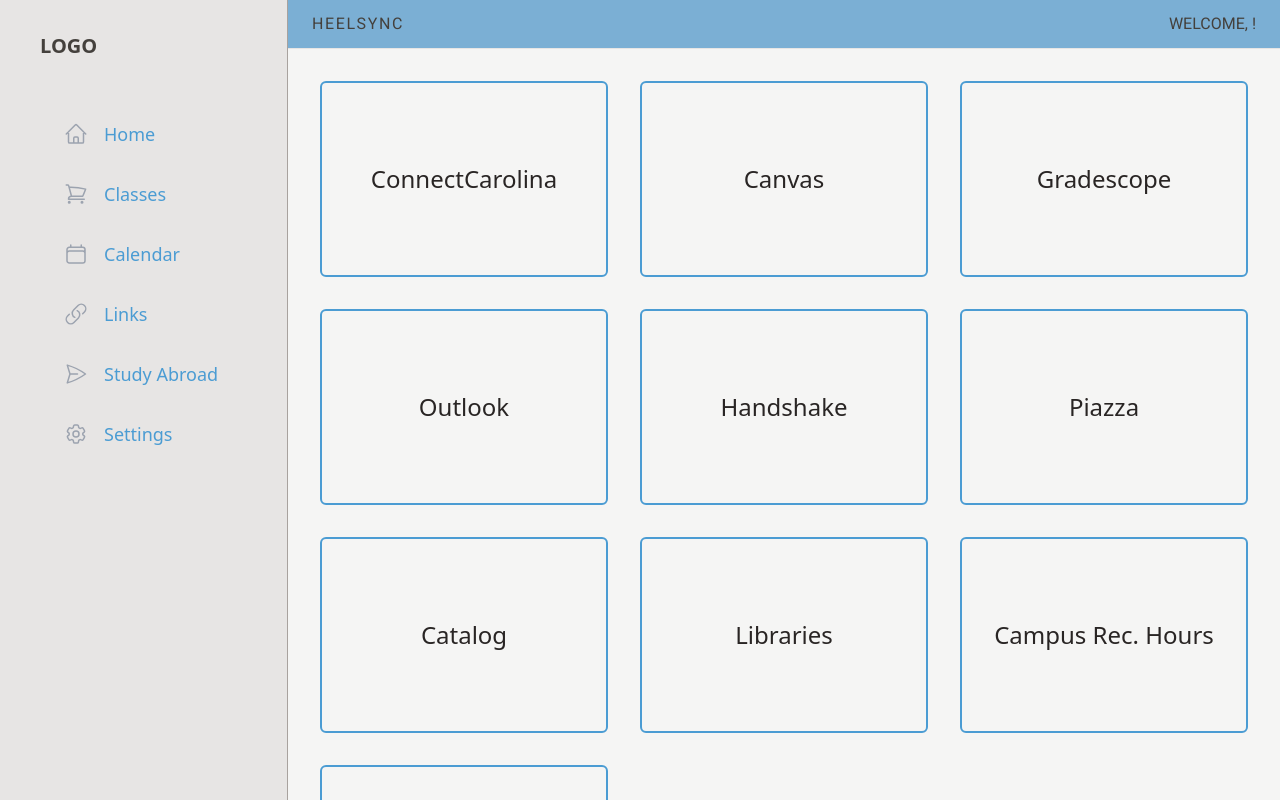
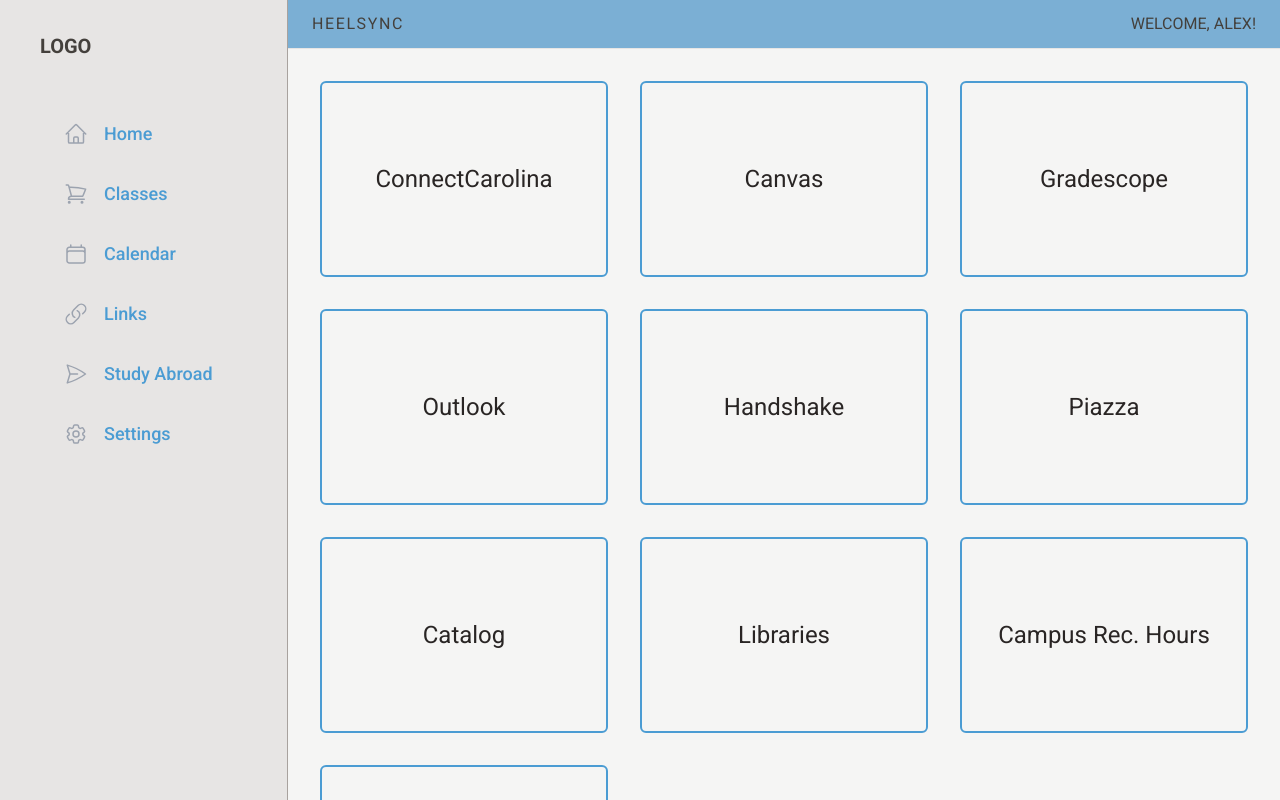
Before and after one commit to HeelSync/fullstack, a React (Vite) app: page /links in a window 1280 px wide. Built offline with nearby package versions, Linux system fonts and the light colour scheme.

Commit message:
Background images

```diff
--- a/index.html
+++ b/index.html
@@ -8,7 +8,7 @@
  <meta name="viewport" content="width=device-width, initial-scale=1.0" />
     <title>HeelSync - Synchronize your schedules</title>
   </head>
-  <body class="bg-stone-100 text-stone-700">
+  <body class="bg-stone-100 text-stone-700 font-pizza">
     <div id="root"></div>
     <script type="module" src="/src/main.jsx"></script>
   </body>
--- a/src/ui/Header.jsx
+++ b/src/ui/Header.jsx
@@ -1,7 +1,7 @@
 import { useState } from "react";
 import { Link } from "react-router-dom";
 function Header() {
-    const [username, setUsername] = useState("")
+    const [username, setUsername] = useState("Alex")
     return (
         <header className="flex items-center justify-between bg-carolina-tarheelblue uppercase px-4 py-3 border-b
          border-stone-200 sm:px-6 font-pizza">
--- a/src/ui/LinkButton.jsx
+++ b/src/ui/LinkButton.jsx
@@ -7,7 +7,8 @@
       hover:text-blue-600 hover:underline" onClick={() => navigate(-1)}>{children}</button>
     return (
         <Link target="_blank" to={to} className="text-2xl text-stone-800 text-center border-solid border-2 border-carolina-blue
-      py-20 rounded-md transition-all duration-250 ease-in-out hover:text-transparent"><span className=" inline-block">{children}</span></Link>
+      py-20 rounded-md transition-all duration-250 ease-in-out hover:text-transparent">
+        <span className=" inline-block">{children}</span></Link>
     )
 }
 
--- a/tailwind.config.js
+++ b/tailwind.config.js
@@ -1,20 +1,16 @@
 /** @type {import('tailwindcss').Config} */
-
-// eslint-disable-next-line
 export default {
   content: [
     "./index.html",
     "./src/**/*.{js,ts,jsx,tsx}",
   ],
   theme: {
-    fontFamily: {
-      pizza: "Roboto"
-    },
-
     extend: {
-      height: {
-        screen: "100dvh",
-    },
+      backgroundImage: {
+        'wakeid-login': "url('/links/wakeid-login.jpg')",
+        'wakeid-login-gradient': "linear-gradient(rgba(0, 0, 0, 0.3), rgba(0, 0, 0, 0.3)), url('/links/wakeid-login.jpg')",
+        // Add more background images here as needed
+      },
       colors: {
         carolina: {
           blue: "#4B9CD3",
@@ -22,8 +18,10 @@
           tarheelblue: "#7BAFD4"
         },
       },
-
-  },
+      fontFamily: {
+        pizza: ['Roboto', 'sans-serif'], // Ensuring fallback to sans-serif
+      },
+    },
   },
   plugins: [],
 }
```
